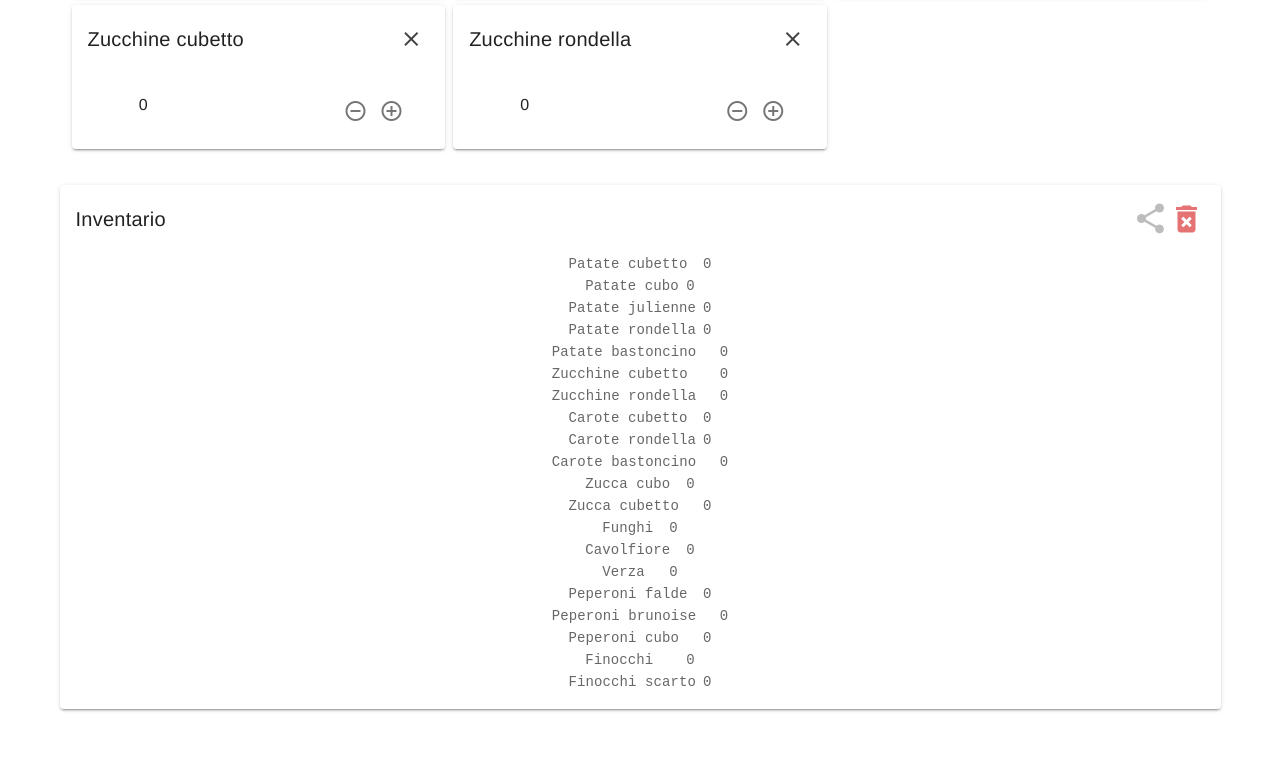
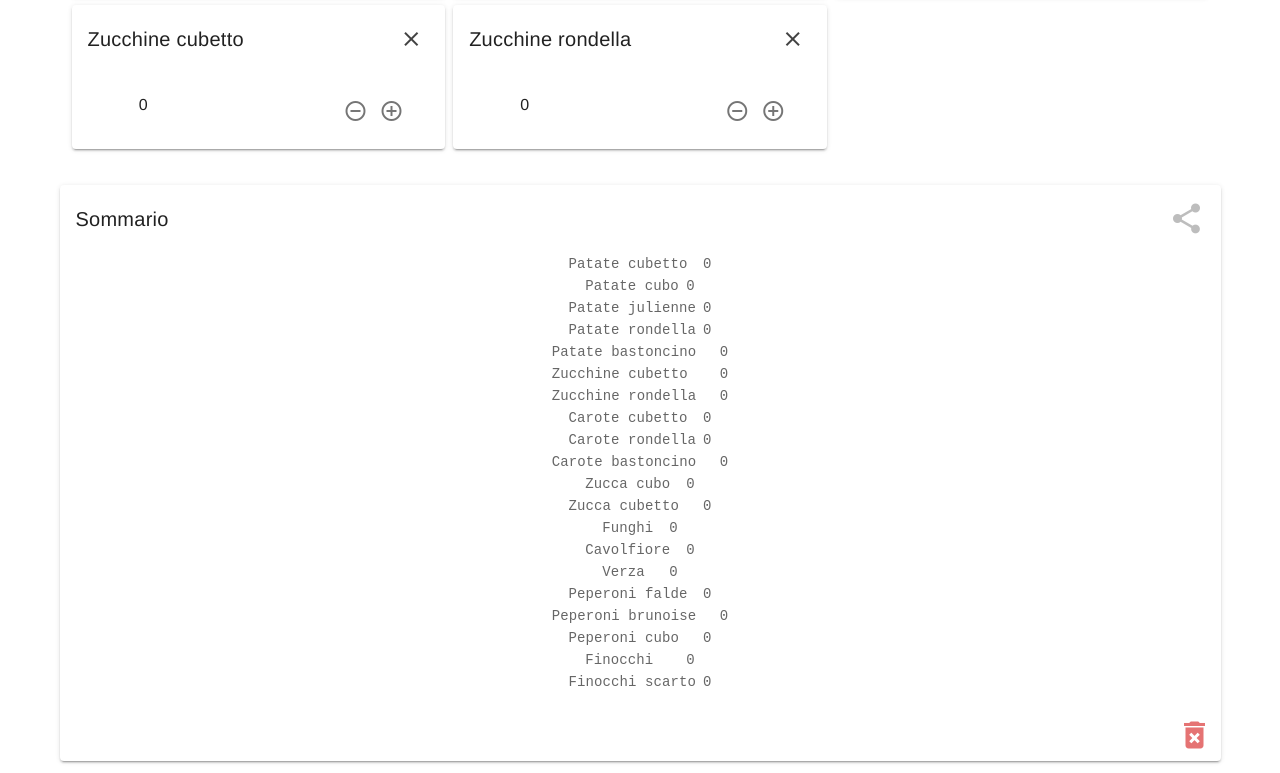
Before and after one commit to vitalegi/warehouse-inventory, a Vue app: page / in a window 1280 px wide. Shown: the part 1097-1870 px from the top of the page. Before the commit the page ends 1818 px from the top, so only its background shows below. Built offline with nearby package versions, Linux system fonts and the light colour scheme; a small style sheet from the web is missing.

Commit message:
UX improvement

```diff
--- a/src/components/Inventory.vue
+++ b/src/components/Inventory.vue
@@ -9,7 +9,7 @@
             :disabled="!enableAddItem"
             slot="append"
           >
-            <v-icon>add</v-icon>
+            <v-icon color="primary">add</v-icon>
           </v-btn>
           <v-btn icon @click="text = ''" slot="prepend">
             <v-icon>mdi-close</v-icon>
--- a/src/components/SummaryInventory.vue
+++ b/src/components/SummaryInventory.vue
@@ -1,11 +1,17 @@
 <template>
   <v-card>
     <v-card-title>
-      Inventario
+      Sommario
       <v-spacer></v-spacer>
       <v-btn icon :disabled="!canShare()" @click="share()">
-        <v-icon large>mdi-share-variant</v-icon>
+        <v-icon large color="primary">mdi-share-variant</v-icon>
       </v-btn>
+    </v-card-title>
+    <v-card-text>
+      <pre>{{ formatItems() }}</pre>
+    </v-card-text>
+    <v-card-actions>
+      <v-spacer></v-spacer>
       <confirmation-dialog
         title="Attenzione"
         message="Stai per ripristinare l'inventario ai valori di default, proseguire?"
@@ -14,10 +20,7 @@
         icon="delete_forever"
         :largeIcon="true"
       />
-    </v-card-title>
-    <v-card-text>
-      <pre>{{ formatItems() }}</pre>
-    </v-card-text>
+    </v-card-actions>
   </v-card>
 </template>
 
```
